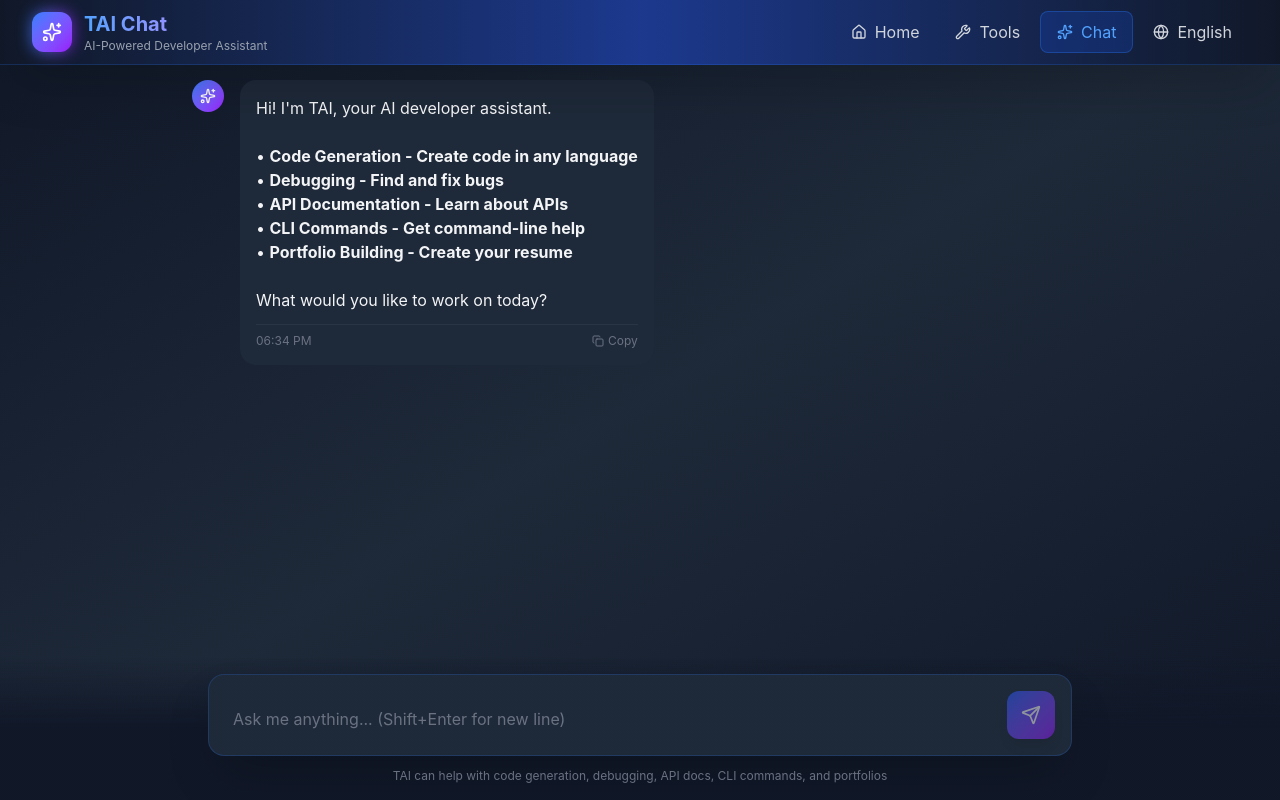
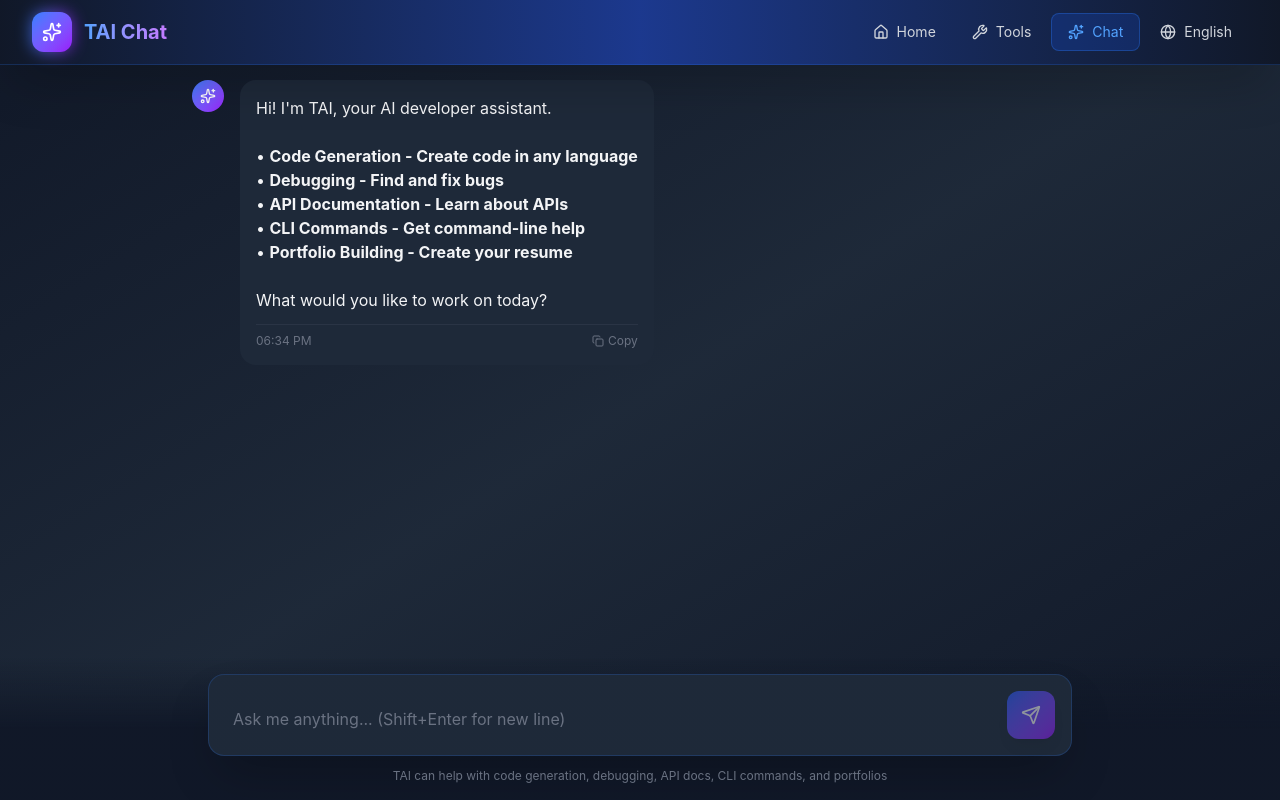
Before and after one commit to seludoto/TAI, a Next.js app in the folder frontend/: page /chat in a window 1280 px wide. Built offline with nearby package versions, Linux system fonts and the light colour scheme.

Commit message:
Optimize mobile navbar with compact sizing and touch-friendly interactions

```diff
--- a/frontend/src/app/chat/page.tsx
+++ b/frontend/src/app/chat/page.tsx
@@ -287,21 +287,21 @@ export default function ChatPage() {
     <div className="min-h-screen bg-gradient-to-br from-gray-900 via-gray-800 to-gray-900">
       {/* Professional Navbar */}
       <nav className="fixed top-0 left-0 right-0 z-50 bg-gradient-to-r from-gray-900 via-blue-900 to-gray-900 backdrop-blur-xl border-b border-blue-500/20 shadow-2xl">
-        <div className="max-w-7xl mx-auto px-4 sm:px-6 lg:px-8">
-          <div className="flex items-center justify-between h-16">
+        <div className="max-w-7xl mx-auto px-3 sm:px-4 md:px-6 lg:px-8">
+          <div className="flex items-center justify-between h-14 sm:h-16">
             {/* Logo */}
-            <div className="flex items-center gap-3">
+            <div className="flex items-center gap-2 sm:gap-3">
               <div className="relative group">
-                <div className="absolute inset-0 bg-gradient-to-r from-blue-500 to-purple-600 rounded-xl blur opacity-75 group-hover:opacity-100 transition duration-200"></div>
-                <div className="relative w-10 h-10 rounded-xl bg-gradient-to-br from-blue-500 to-purple-600 flex items-center justify-center transform group-hover:scale-110 transition-transform duration-200">
-                  <Sparkles className="w-5 h-5 text-white" />
+                <div className="absolute inset-0 bg-gradient-to-r from-blue-500 to-purple-600 rounded-lg sm:rounded-xl blur opacity-75 group-hover:opacity-100 transition duration-200"></div>
+                <div className="relative w-8 h-8 sm:w-10 sm:h-10 rounded-lg sm:rounded-xl bg-gradient-to-br from-blue-500 to-purple-600 flex items-center justify-center transform active:scale-95 sm:group-hover:scale-110 transition-transform duration-200">
+                  <Sparkles className="w-4 h-4 sm:w-5 sm:h-5 text-white" />
                 </div>
               </div>
-              <div>
-                <h1 className="text-xl font-bold bg-gradient-to-r from-blue-400 to-purple-400 bg-clip-text text-transparent">
+              <div className="min-w-0">
+                <h1 className="text-base sm:text-lg md:text-xl font-bold bg-gradient-to-r from-blue-400 to-purple-400 bg-clip-text text-transparent truncate">
                   {t('appName')}
                 </h1>
-                <p className="text-xs text-gray-400">{t('appDesc')}</p>
+                <p className="text-[10px] sm:text-xs text-gray-400 truncate hidden xs:block">{t('appDesc')}</p>
               </div>
             </div>
 
@@ -309,21 +309,21 @@ export default function ChatPage() {
             <div className="hidden md:flex items-center space-x-1">
               <Link
                 href="/"
-                className="px-4 py-2 rounded-lg text-gray-300 hover:text-white hover:bg-white/10 transition-all flex items-center gap-2"
+                className="px-3 md:px-4 py-2 rounded-lg text-gray-300 hover:text-white hover:bg-white/10 transition-all flex items-center gap-2 text-sm"
               >
                 <Home className="w-4 h-4" />
                 <span>{t('home')}</span>
               </Link>
               <Link
                 href="/tools"
-                className="px-4 py-2 rounded-lg text-gray-300 hover:text-white hover:bg-white/10 transition-all flex items-center gap-2"
+                className="px-3 md:px-4 py-2 rounded-lg text-gray-300 hover:text-white hover:bg-white/10 transition-all flex items-center gap-2 text-sm"
               >
                 <Wrench className="w-4 h-4" />
                 <span>{t('tools')}</span>
               </Link>
               <Link
                 href="/chat"
-                className="px-4 py-2 rounded-lg bg-blue-600/20 text-blue-400 border border-blue-500/30 flex items-center gap-2"
+                className="px-3 md:px-4 py-2 rounded-lg bg-blue-600/20 text-blue-400 border border-blue-500/30 flex items-center gap-2 text-sm"
               >
                 <Sparkles className="w-4 h-4" />
                 <span>{t('chat')}</span>
@@ -331,27 +331,28 @@ export default function ChatPage() {
 
               {/* Language Selector */}
               <div className="relative group">
-                <button className="px-4 py-2 rounded-lg text-gray-300 hover:text-white hover:bg-white/10 transition-all flex items-center gap-2">
+                <button className="px-3 md:px-4 py-2 rounded-lg text-gray-300 hover:text-white hover:bg-white/10 transition-all flex items-center gap-2 text-sm">
                   <Globe className="w-4 h-4" />
-                  <span>{language === 'en' ? t('english') : t('swahili')}</span>
+                  <span className="hidden lg:inline">{language === 'en' ? t('english') : t('swahili')}</span>
+                  <span className="lg:hidden">{language === 'en' ? '🇬🇧' : '🇹🇿'}</span>
                 </button>
-                <div className="absolute right-0 mt-2 w-48 bg-gray-800 rounded-lg shadow-2xl border border-gray-700 opacity-0 invisible group-hover:opacity-100 group-hover:visible transition-all duration-200">
+                <div className="absolute right-0 mt-2 w-44 md:w-48 bg-gray-800 rounded-lg shadow-2xl border border-gray-700 opacity-0 invisible group-hover:opacity-100 group-hover:visible transition-all duration-200">
                   <button
                     onClick={() => setLanguage('en')}
-                    className={`w-full px-4 py-3 text-left hover:bg-gray-700 transition-colors first:rounded-t-lg flex items-center gap-3 ${
+                    className={`w-full px-3 md:px-4 py-2.5 md:py-3 text-left hover:bg-gray-700 transition-colors first:rounded-t-lg flex items-center gap-2 md:gap-3 text-sm ${
                       language === 'en' ? 'text-blue-400 bg-gray-700/50' : 'text-gray-300'
                     }`}
                   >
-                    <span className="text-xl">🇬🇧</span>
+                    <span className="text-lg md:text-xl">🇬🇧</span>
                     <span>{t('english')}</span>
                   </button>
                   <button
                     onClick={() => setLanguage('sw')}
-                    className={`w-full px-4 py-3 text-left hover:bg-gray-700 transition-colors last:rounded-b-lg flex items-center gap-3 ${
+                    className={`w-full px-3 md:px-4 py-2.5 md:py-3 text-left hover:bg-gray-700 transition-colors last:rounded-b-lg flex items-center gap-2 md:gap-3 text-sm ${
                       language === 'sw' ? 'text-blue-400 bg-gray-700/50' : 'text-gray-300'
                     }`}
                   >
-                    <span className="text-xl">🇹🇿</span>
+                    <span className="text-lg md:text-xl">🇹🇿</span>
                     <span>{t('swahili')}</span>
                   </button>
                 </div>
@@ -361,9 +362,9 @@ export default function ChatPage() {
             {/* Mobile Menu Button */}
             <button
               onClick={() => setIsMenuOpen(!isMenuOpen)}
-              className="md:hidden p-2 rounded-lg text-gray-300 hover:text-white hover:bg-white/10 transition-all"
+              className="md:hidden p-2 rounded-lg text-gray-300 hover:text-white hover:bg-white/10 transition-all active:scale-95"
             >
-              {isMenuOpen ? <X className="w-6 h-6" /> : <Menu className="w-6 h-6" />}
+              {isMenuOpen ? <X className="w-5 h-5" /> : <Menu className="w-5 h-5" />}
             </button>
           </div>
         </div>
@@ -371,32 +372,32 @@ export default function ChatPage() {
         {/* Mobile Menu */}
         {isMenuOpen && (
           <div className="md:hidden bg-gray-800/95 backdrop-blur-xl border-t border-gray-700">
-            <div className="px-4 py-3 space-y-1">
+            <div className="px-3 py-2 space-y-1">
               <Link
                 href="/"
-                className="block px-4 py-3 rounded-lg text-gray-300 hover:text-white hover:bg-white/10 transition-all flex items-center gap-3"
+                className="block px-3 py-2.5 rounded-lg text-gray-300 hover:text-white hover:bg-white/10 transition-all flex items-center gap-2.5 text-sm active:scale-98"
               >
-                <Home className="w-5 h-5" />
+                <Home className="w-4 h-4" />
                 <span>{t('home')}</span>
               </Link>
               <Link
                 href="/tools"
-                className="block px-4 py-3 rounded-lg text-gray-300 hover:text-white hover:bg-white/10 transition-all flex items-center gap-3"
+                className="block px-3 py-2.5 rounded-lg text-gray-300 hover:text-white hover:bg-white/10 transition-all flex items-center gap-2.5 text-sm active:scale-98"
               >
-                <Wrench className="w-5 h-5" />
+                <Wrench className="w-4 h-4" />
                 <span>{t('tools')}</span>
               </Link>
               <Link
                 href="/chat"
-                className="block px-4 py-3 rounded-lg bg-blue-600/20 text-blue-400 border border-blue-500/30 flex items-center gap-3"
+                className="block px-3 py-2.5 rounded-lg bg-blue-600/20 text-blue-400 border border-blue-500/30 flex items-center gap-2.5 text-sm active:scale-98"
               >
-                <Sparkles className="w-5 h-5" />
+                <Sparkles className="w-4 h-4" />
                 <span>{t('chat')}</span>
               </Link>
 
               {/* Language Options */}
               <div className="pt-2 mt-2 border-t border-gray-700">
-                <div className="px-4 py-2 text-xs text-gray-500 uppercase tracking-wider">
+                <div className="px-3 py-1.5 text-[10px] text-gray-500 uppercase tracking-wider">
                   {t('language')}
                 </div>
                 <button
@@ -404,13 +405,13 @@ export default function ChatPage() {
                     setLanguage('en');
                     setIsMenuOpen(false);
                   }}
-                  className={`w-full px-4 py-3 rounded-lg text-left transition-all flex items-center gap-3 ${
+                  className={`w-full px-3 py-2.5 rounded-lg text-left transition-all flex items-center gap-2.5 text-sm active:scale-98 ${
                     language === 'en'
                       ? 'text-blue-400 bg-blue-600/20 border border-blue-500/30'
                       : 'text-gray-300 hover:bg-white/10'
                   }`}
                 >
-                  <span className="text-2xl">🇬🇧</span>
+                  <span className="text-xl">🇬🇧</span>
                   <span>{t('english')}</span>
                 </button>
                 <button
@@ -418,13 +419,13 @@ export default function ChatPage() {
                     setLanguage('sw');
                     setIsMenuOpen(false);
                   }}
-                  className={`w-full px-4 py-3 rounded-lg text-left transition-all flex items-center gap-3 ${
+                  className={`w-full px-3 py-2.5 rounded-lg text-left transition-all flex items-center gap-2.5 text-sm active:scale-98 ${
                     language === 'sw'
                       ? 'text-blue-400 bg-blue-600/20 border border-blue-500/30'
                       : 'text-gray-300 hover:bg-white/10'
                   }`}
                 >
-                  <span className="text-2xl">🇹🇿</span>
+                  <span className="text-xl">🇹🇿</span>
                   <span>{t('swahili')}</span>
                 </button>
               </div>
```
